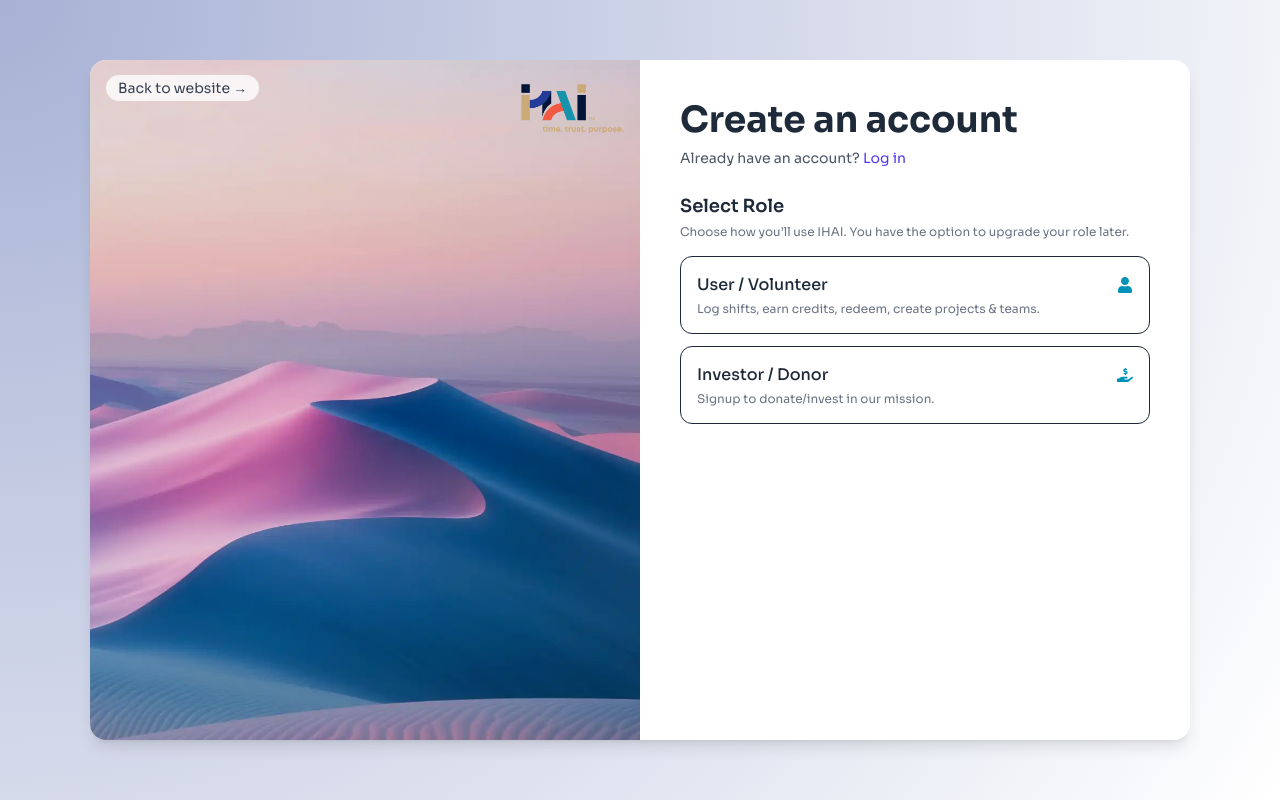
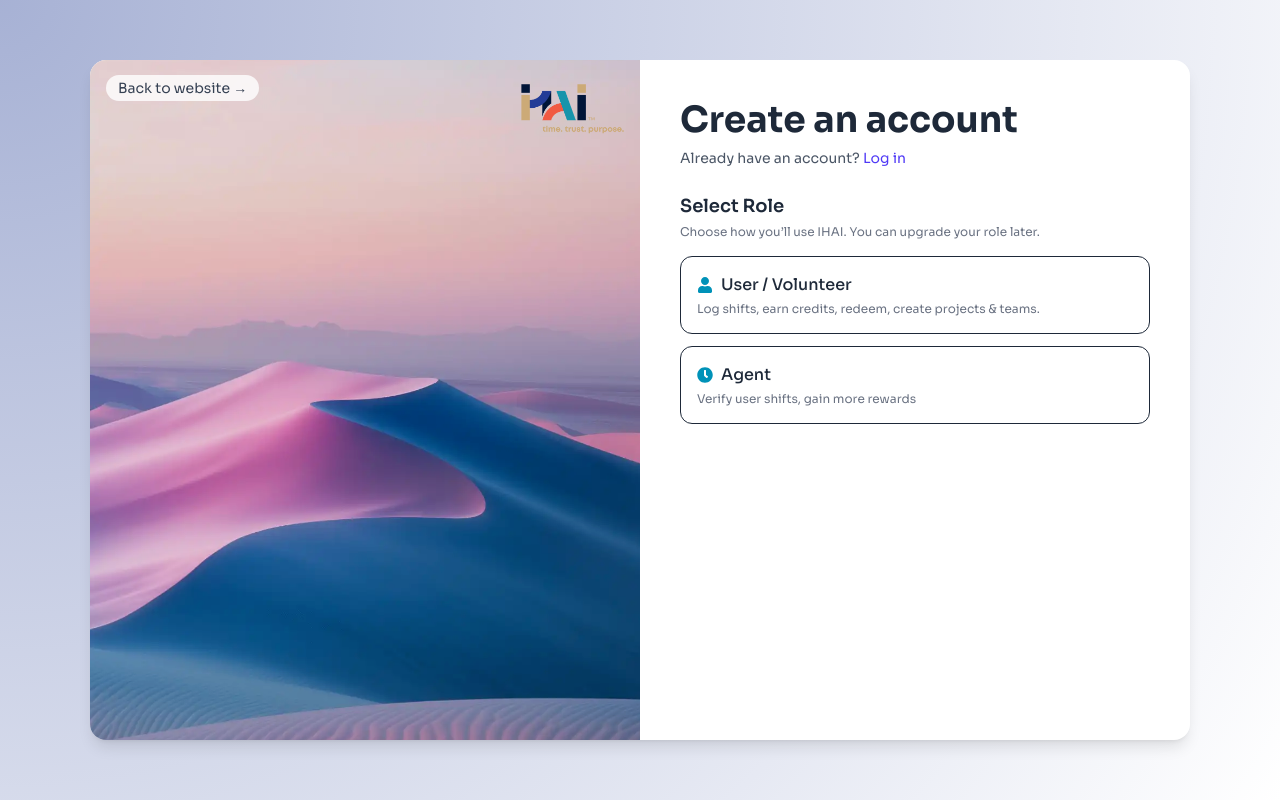
Before and after one commit to ItzRae/ihai-mvp, a React (Vite) app in the folder frontend/ihai-app/: page /register in a window 1280 px wide. Built offline with nearby package versions, Linux system fonts and the light colour scheme; no server answers.

Commit message:
started - protected routes base

```diff
--- a/frontend/ihai-app/src/components/Home.jsx
+++ b/frontend/ihai-app/src/components/Home.jsx
@@ -1,6 +1,7 @@
 import Navbar from "./Navbar.jsx";
 
 const Home = () => {
+    // const isAuthed = !!localStorage.getItem("access_token");
 
     return (
         <>
--- /dev/null
+++ b/frontend/ihai-app/src/components/ProtectedRoute.jsx
@@ -0,0 +1,22 @@
+import React from "react";
+import { Navigate, Outlet, useLocation } from "react-router-dom"
+
+const ProtectedRoute = ({ roles }) => {
+    const isAuthed  = !!window.localStorage.getItem("access_token");
+    const role = window.localStorage.getItem("user_role");
+
+    if (!isAuthed) {
+        <Navigate to="/login" state={{ from: location }} replace/>
+    }
+
+      // If role not allowed → send them back
+
+    if (roles && !roles.includes(role)) {
+    return <Navigate to={location.state?.from?.pathname || "/"} replace />;
+  }
+
+    return <Outlet/>
+
+}
+
+export default ProtectedRoute;
--- a/frontend/ihai-app/src/components/Register.jsx
+++ b/frontend/ihai-app/src/components/Register.jsx
@@ -2,8 +2,31 @@ import React, { useContext, useEffect, useState, memo } from "react";
 import { useNavigate } from "react-router-dom";
 import { UserContext } from "../context/UserContext";
 import ErrorMessage from "./ErrorMessage";
-import { FaUser, FaHandHoldingUsd } from "react-icons/fa";
+import { FaUser, FaHandHoldingUsd, FaClock} from "react-icons/fa";
 
+
+
+
+const ROLES = [
+  {
+    id: "volunteer",
+    name: "User / Volunteer",
+    desc: "Log shifts, earn credits, redeem, create projects & teams.",
+    Icon: FaUser,
+  },
+  // {
+  //   id: "investor",
+  //   name: "Investor / Donor",
+  //   desc: "Signup to donate/invest in our mission.",
+  //   Icon: FaHandHoldingUsd,
+  // },
+  {
+    id: "agent",
+    name: "Agent",
+    desc: "Verify user shifts, gain more rewards",
+    Icon: FaClock,
+  }
+];
 
 /* field wrapper */
 const Field = memo(function Field({ label, children }) {
@@ -69,7 +92,6 @@ const Register = () => {
         const firstTrim = first.trim();
         if (firstTrim) localStorage.setItem("first_name", firstTrim);
         localStorage.setItem("user_role", role);
-        localStorage.removeItem("pending_role");
       } else {
         setError("Registered, but no token returned.");
         return;
@@ -93,6 +115,8 @@ const Register = () => {
     submitRegistration();
   };
 
+  const selectedRole = ROLES.find(r => r.id === role);
+
   return (
     <div className="w-full max-w-xl">
       {/* Step 1: Role selection */}
@@ -104,41 +128,31 @@ const Register = () => {
       >
         <h2 className="text-lg font-semibold mb-1">Select Role</h2>
         <p className="text-xs text-gray-500 mb-4">
-          Choose how you’ll use IHAI. You have the option to upgrade your role later.
+          Choose how you’ll use IHAI. You can upgrade your role later.
         </p>
 
         <div className="space-y-3">
+          {ROLES.map(({ id, name, desc, Icon }) => (
             <button
+              key={id}
               type="button"
-            onClick={() => { setRole("volunteer"); localStorage.setItem("pending_role","volunteer"); setStep(2); }}
-            className="w-full text-left rounded-xl border px-4 py-4 bg-white hover:bg-cyan-500/15 hover:border-gray-400 transition"
+              onClick={() => { setRole(id); setStep(2); }}
+              className="w-full text-left rounded-xl border px-4 py-4 bg-white
+                         hover:bg-cyan-500/15 hover:border-gray-400 transition"
             >
               <div className="flex items-center justify-between">
-              <span className="font-medium">User / Volunteer</span>
-              <FaUser className="text-cyan-600" />
+                <span className="font-medium flex items-center gap-2">
+                  <Icon className="text-cyan-600" />
+                  {name}
+                </span>
               </div>
-            <p className="mt-1 text-xs text-gray-500">
-              Log shifts, earn credits, redeem, create projects & teams.
-            </p>
+              <p className="mt-1 text-xs text-gray-500">{desc}</p>
             </button>
-
-          <button
-            type="button"
-            onClick={() => { setRole("investor"); localStorage.setItem("pending_role","investor"); setStep(2); }}
-            className="w-full text-left rounded-xl border px-4 py-4 bg-white hover:bg-cyan-500/15 hover:border-gray-400 transition"
-          >
-            <div className="flex items-center justify-between">
-              <span className="font-medium">Investor / Donor</span>
-              <FaHandHoldingUsd className="text-cyan-600" />
-            </div>
-            <p className="mt-1 text-xs text-gray-500">
-              Signup to donate/invest in our mission.
-            </p>
-          </button>
+          ))}
         </div>
       </div>
 
-      {/* Step 2: Form (your existing fields) */}
+      {/* Step 2: Form */}
       <form
         onSubmit={handleSubmit}
         className={`space-y-5 transition-all duration-300 ${
@@ -146,10 +160,10 @@ const Register = () => {
         }`}
         aria-hidden={step !== 2}
       >
-        {role && (
+        {selectedRole && (
           <div className="flex items-center gap-2 text-sm">
             <span className="rounded-full bg-cyan-50 text-cyan-700 border border-cyan-200 px-3 py-1">
-              Role: {role === "volunteer" ? "User/Volunteer" : "Investor/Donor"}
+              Role: {selectedRole.name}
             </span>
             <button
               type="button"
```
Also changed, not shown: frontend/ihai-app/src/App.jsx (+6 -1 lines). Lines whose indentation alone changed are shown as unchanged.
